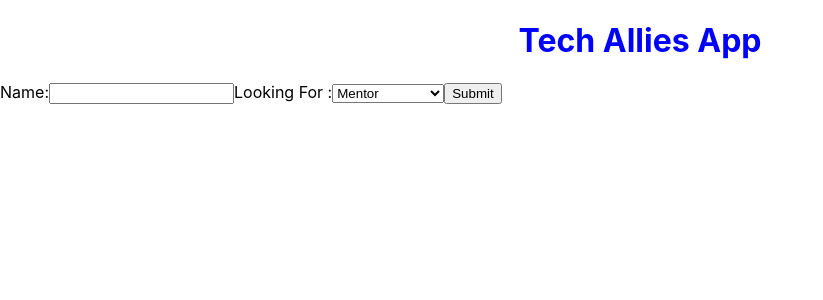
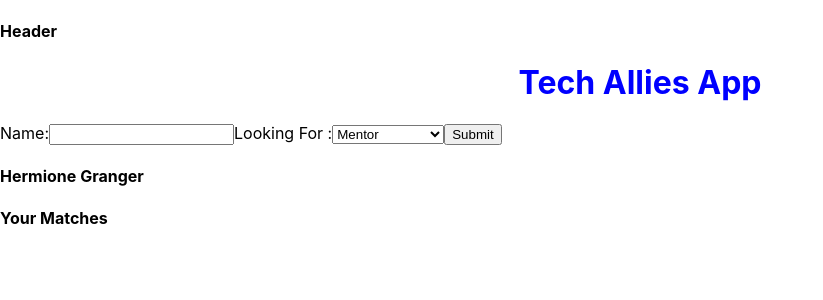
Before and after one commit to womendrivendev/google-oct-2018, a React (Create React App) app in the folder ta/: page / in a window 1280 px wide. Shown: the top 300 px of the page, without its empty margins (0-823 px from the left). Built offline with nearby package versions, Linux system fonts and the light colour scheme.

Commit message:
Add profile

```diff
--- a/ta/src/App.js
+++ b/ta/src/App.js
@@ -1,13 +1,17 @@
 import React, { Component } from "react";
 import "./App.scss";
 import Subscription from "./subscription";
+import Profile from "./components/Profile";
+import Header from "./components/Header";
 
 class App extends Component {
   render() {
     return (
       <div className="App">
+        <Header />
         <h1>Tech Allies App</h1>
         <Subscription />
+        <Profile />
       </div>
     );
   }
--- /dev/null
+++ b/ta/src/components/Header.js
@@ -0,0 +1,13 @@
+import React, { Component } from 'react'
+
+class Header extends Component {
+  render() {
+    return (
+      <div>
+        <h4>Header</h4>
+      </div>
+    )
+  }
+}
+
+export default Header
--- /dev/null
+++ b/ta/src/components/Profile.js
@@ -0,0 +1,14 @@
+import React, { Component } from 'react'
+
+class Profile extends Component {
+  render() {
+    return (
+      <div>
+        <h4>Hermione Granger</h4>
+        <h4>Your Matches</h4>
+      </div>
+    )
+  }
+}
+
+export default Profile
```
